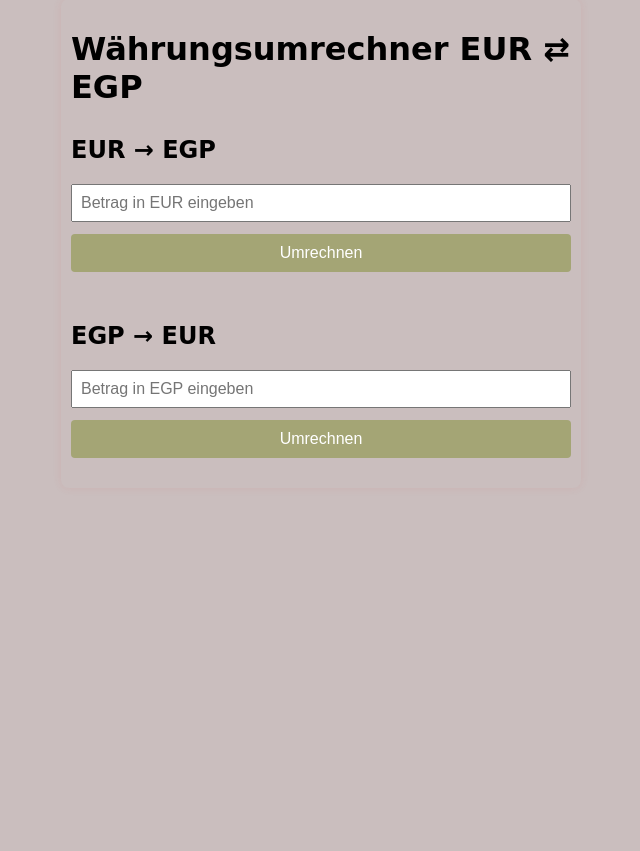
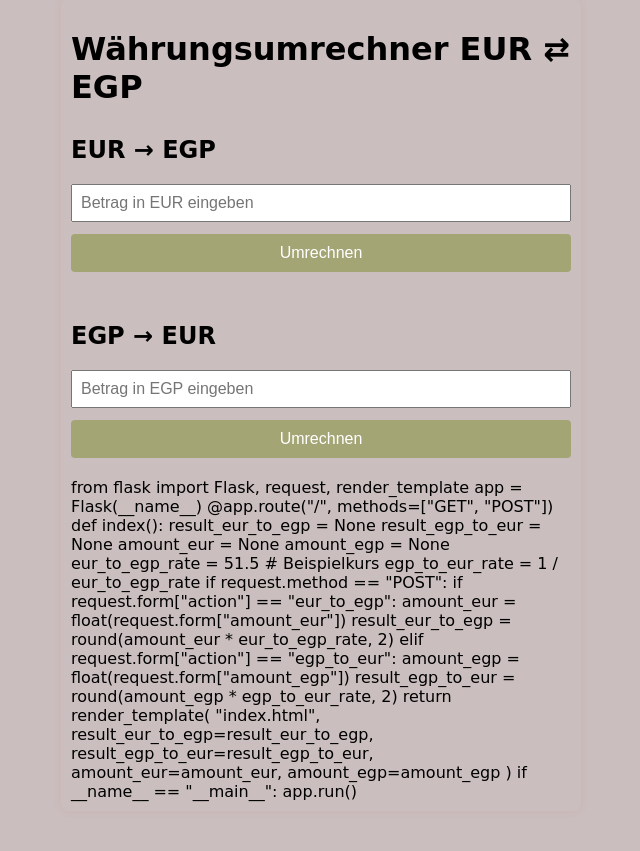
Before and after one commit to Keny28/waehrungsrechner, a Django app: page / in a window 1280 px wide. Shown: the part 41-892 px from the top of the page, without its empty margins (319-959 px from the left). Before the commit the page ends 499 px from the top, so only its background shows below. Run offline with Django 5.2, Linux system fonts and the light colour scheme.

Commit message:
Update HTML oder Code

```diff
--- a/converter/templates/converter/index.html
+++ b/converter/templates/converter/index.html
@@ -51,7 +51,6 @@
 
     <h2>EUR → EGP</h2>
     <form method="POST">
-        {% csrf_token %}
         <input
             type="number"
             step="0.01"
@@ -70,7 +69,6 @@
 
     <h2>EGP → EUR</h2>
     <form method="POST">
-        {% csrf_token %}
         <input
             type="number"
             step="0.01"
@@ -88,3 +86,34 @@
     {% endif %}
 </body>
 </html>
+from flask import Flask, request, render_template
+
+app = Flask(__name__)
+
+@app.route("/", methods=["GET", "POST"])
+def index():
+    result_eur_to_egp = None
+    result_egp_to_eur = None
+    amount_eur = None
+    amount_egp = None
+    eur_to_egp_rate = 51.5  # Beispielkurs
+    egp_to_eur_rate = 1 / eur_to_egp_rate
+
+    if request.method == "POST":
+        if request.form["action"] == "eur_to_egp":
+            amount_eur = float(request.form["amount_eur"])
+            result_eur_to_egp = round(amount_eur * eur_to_egp_rate, 2)
+        elif request.form["action"] == "egp_to_eur":
+            amount_egp = float(request.form["amount_egp"])
+            result_egp_to_eur = round(amount_egp * egp_to_eur_rate, 2)
+
+    return render_template(
+        "index.html",
+        result_eur_to_egp=result_eur_to_egp,
+        result_egp_to_eur=result_egp_to_eur,
+        amount_eur=amount_eur,
+        amount_egp=amount_egp
+    )
+
+if __name__ == "__main__":
+    app.run()
```
